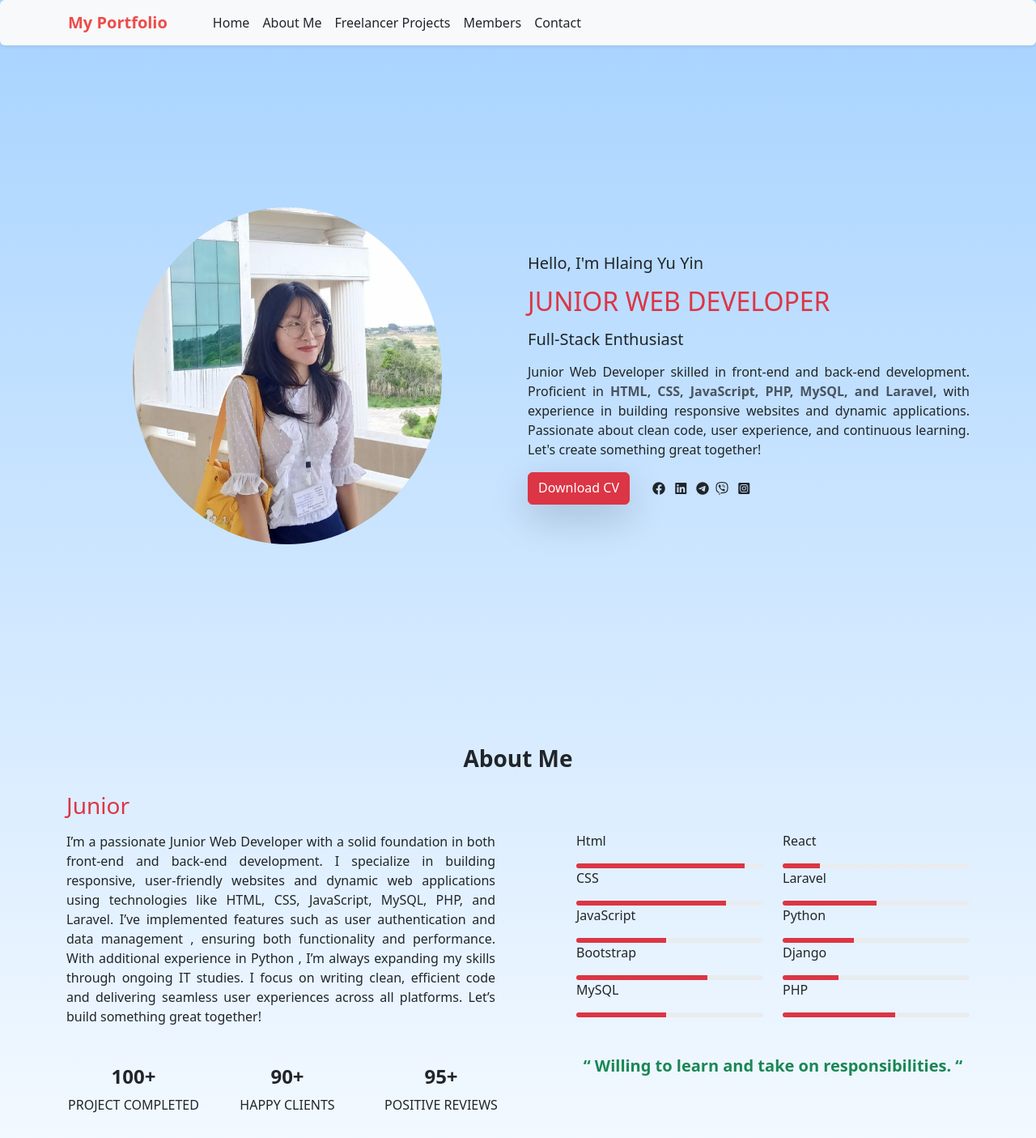
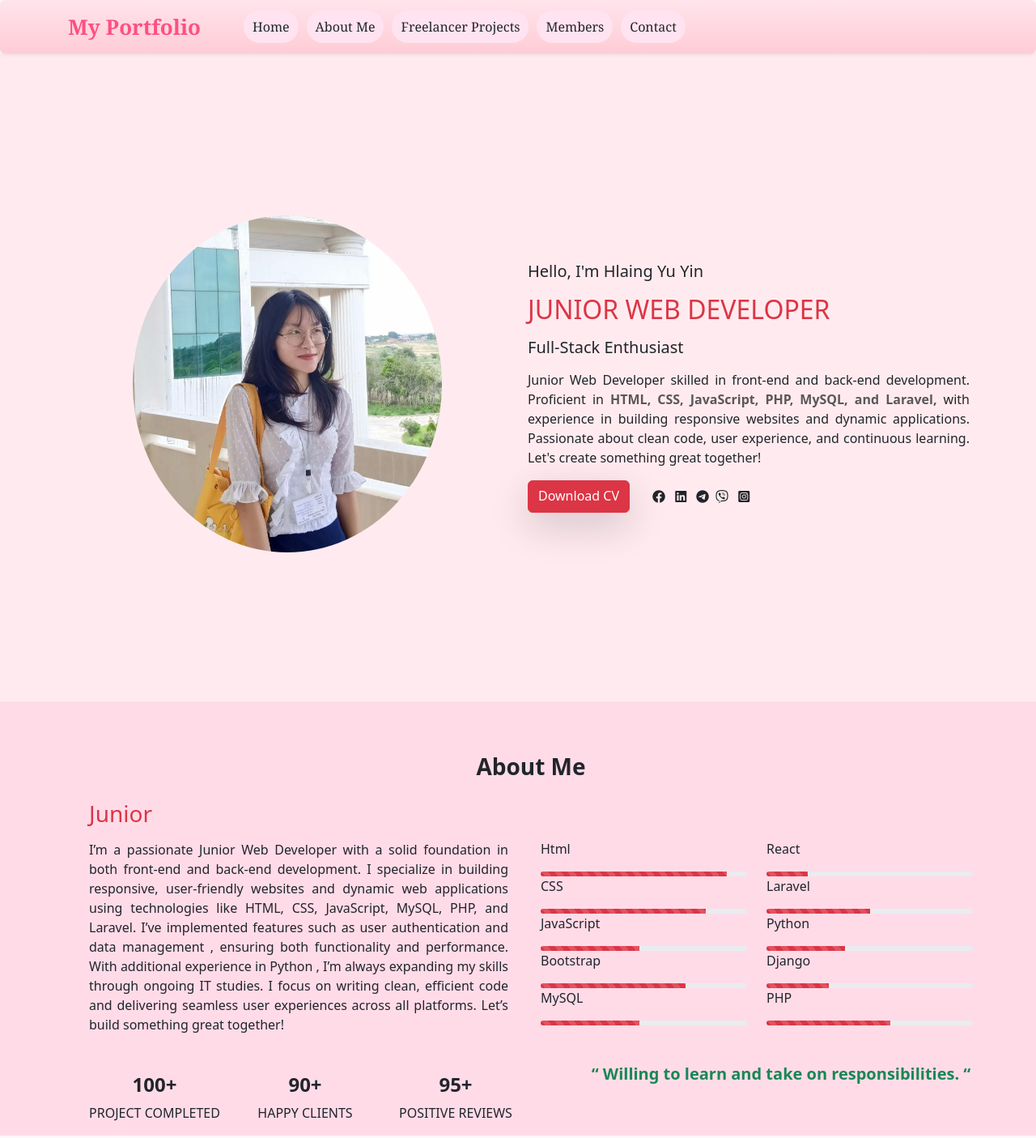
Before and after one commit to HlaingYuYin12/My-Portfolio, a plain HTML site: page index.html in a window 1280 px wide. Shown: the top 1405 px of the page at 81% size. Drawn offline with nearby package versions, Linux system fonts and the light colour scheme.

Commit message:
update colors and collapse nav bar

```diff
--- a/index.html
+++ b/index.html
@@ -22,10 +22,10 @@
 
         <!-- start for nav bar -->
         <nav
-            class="navbar navbar-expand-lg bg-body-tertiary rounded-2 shadow-sm sticky-top">
+            class="nav_background navbar navbar-expand-lg bg-body-tertiary rounded-2 shadow-sm sticky-top">
             <div class="container-fluid ">
-                <a class="navbar-brand fw-bold fs-5 mx-5 ps-4"
-                    href="#" style="color: #ee4b4b;">My Portfolio</a>
+                <a class="navbar-brand fw-bold mx-5 ps-4"
+                    href="#">My Portfolio</a>
                 <button class="navbar-toggler" type="button"
                     data-bs-toggle="collapse"
                     data-bs-target="#navbarSupportedContent"
@@ -63,34 +63,41 @@
             <!-- end for nav bar -->
 
             <!-- start for home section-->
-            <div class="container " id="home">
+            <div class="home" id="home">
+                <div class="container">
                     <div
                         class="row min-vh-100 align-items-center align-content-center">
                         <div class="col-lg-6">
                             <div class="text-center pt-3">
-                            <img src="./images/prof1.jpg" class="rounded-circle"
+                                <img src="./images/prof1.jpg"
+                                    class="rounded-circle slide-in-left"
                                     width="70%" height="70%" alt>
                             </div>
                         </div>
-                    <div class="col-lg-6 ">
-                        <div class>
+                        <div class="col-lg-6">
+                            <div class="slide-in-right">
                                 <h5><p class="text-dark pt-4">Hello, I'm
                                         Hlaing Yu Yin</h5></p>
-                            <h2 class="text-danger text-uppercase">Junior Web
+                                <h2 class="text-danger text-uppercase">Junior
+                                    Web
                                     Developer </h2>
                                 <h5 class="text-dark pt-2"> Full-Stack
                                     Enthusiast</h5>
 
                                 <p class="pt-2"
                                     style='text-align: justify; width: 100%;'>
-                                Junior Web Developer skilled in front-end and
+                                    Junior Web Developer skilled in front-end
+                                    and
                                     back-end development. Proficient in <b
                                         class="text-muted"> HTML, CSS,
-                                    JavaScript, PHP, MySQL, and Laravel, </b>
+                                        JavaScript, PHP, MySQL, and Laravel,
+                                    </b>
                                     with
-                                experience in building responsive websites and
+                                    experience in building responsive websites
+                                    and
                                     dynamic applications. Passionate about clean
-                                code, user experience, and continuous learning.
+                                    code, user experience, and continuous
+                                    learning.
                                     Let's create something great together!
                                 </p>
 
@@ -100,7 +107,8 @@
                                         download="HlaingYuYin_Resume.pdf">Download
                                         CV</a>
                                     <div class="p-2 px-4">
-                                    <i class="fa-brands fa-facebook p-1"></i>
+                                        <i
+                                            class="fa-brands fa-facebook p-1"></i>
                                         <a
                                             href="https://www.linkedin.com/in/hlaing-yu-yin-360561259/"
                                             class="text-dark"><i
@@ -119,12 +127,14 @@
                         </div>
                     </div>
                 </div>
+            </div>
 
             <!-- end for home section -->
 
             <!-- start for about me section -->
-            <div class=" mx-3 " id="about">
+            <div class="about " id="about">
                 <div class="container">
+                    <div class="container mx-3 ">
                         <div class="row text-center">
                             <h3 class="mt-5 p-3 fw-bolder">About Me</h3>
                         </div>
@@ -132,20 +142,30 @@
                             <div class="col-lg-6">
                                 <h3 class="text-danger mb-3">Junior</h3>
                                 <p class="pe-3"
-                                style='text-align: justify; width: 100%;'>I’m a
+                                    style='text-align: justify; width: 100%;'>I’m
+                                    a
                                     passionate Junior Web Developer with a
-                                solid foundation in both front-end and back-end
+                                    solid foundation in both front-end and
+                                    back-end
                                     development. I specialize in building
-                                responsive, user-friendly websites and dynamic
-                                web applications using technologies like HTML,
-                                CSS, JavaScript, MySQL, PHP, and Laravel. I’ve
-                                implemented features such as user authentication
+                                    responsive, user-friendly websites and
+                                    dynamic
+                                    web applications using technologies like
+                                    HTML,
+                                    CSS, JavaScript, MySQL, PHP, and Laravel.
+                                    I’ve
+                                    implemented features such as user
+                                    authentication
                                     and data management , ensuring both
-                                functionality and performance. With additional
-                                experience in Python , I’m always expanding my
-                                skills through ongoing IT studies. I focus on
+                                    functionality and performance. With
+                                    additional
+                                    experience in Python , I’m always expanding
+                                    my
+                                    skills through ongoing IT studies. I focus
+                                    on
                                     writing clean, efficient code and delivering
-                                seamless user experiences across all platforms.
+                                    seamless user experiences across all
+                                    platforms.
                                     Let’s build something great together!</p>
                                 <div class="row text-center mt-5">
                                     <div class="col-4">
@@ -155,7 +175,8 @@
                                     </div>
                                     <div class="col-4">
                                         <h4 class="fw-bold">90+</h4>
-                                    <p class="text-uppercase">Happy Clients</p>
+                                        <p class="text-uppercase">Happy
+                                            Clients</p>
                                     </div>
                                     <div class="col-4">
                                         <h4 class="fw-bold">95+</h4>
@@ -167,7 +188,7 @@
                             </div>
 
                             <div class="col-lg-6">
-                            <div class="row ms-5">
+                                <div class="row ">
                                     <div class="col-lg-6">
                                         <div class="mt-5">
                                             <p>Html</p>
@@ -175,9 +196,11 @@
                                                 style="height: 6px;"
                                                 role="progressbar"
                                                 aria-label="Basic example"
-                                            aria-valuenow="25" aria-valuemin="0"
+                                                aria-valuenow="25"
+                                                aria-valuemin="0"
                                                 aria-valuemax="100">
-                                            <div class="progress-bar bg-danger"
+                                                <div
+                                                    class="progress-bar-striped bg-danger"
                                                     style="width: 90%; "></div>
                                             </div>
 
@@ -186,9 +209,11 @@
                                                 style="height: 6px;"
                                                 role="progressbar"
                                                 aria-label="Basic example"
-                                            aria-valuenow="25" aria-valuemin="0"
+                                                aria-valuenow="25"
+                                                aria-valuemin="0"
                                                 aria-valuemax="100">
-                                            <div class="progress-bar bg-danger"
+                                                <div
+                                                    class="progress-bar-striped bg-danger"
                                                     style="width: 80%; "></div>
                                             </div>
 
@@ -197,9 +222,11 @@
                                                 style="height: 6px;"
                                                 role="progressbar"
                                                 aria-label="Basic example"
-                                            aria-valuenow="25" aria-valuemin="0"
+                                                aria-valuenow="25"
+                                                aria-valuemin="0"
                                                 aria-valuemax="100">
-                                            <div class="progress-bar bg-danger"
+                                                <div
+                                                    class="progress-bar-striped bg-danger"
                                                     style="width: 48%; "></div>
                                             </div>
 
@@ -208,9 +235,11 @@
                                                 style="height: 6px;"
                                                 role="progressbar"
                                                 aria-label="Basic example"
-                                            aria-valuenow="25" aria-valuemin="0"
+                                                aria-valuenow="25"
+                                                aria-valuemin="0"
                                                 aria-valuemax="100">
-                                            <div class="progress-bar bg-danger"
+                                                <div
+                                                    class="progress-bar-striped bg-danger"
                                                     style="width: 70%; "></div>
                                             </div>
 
@@ -219,9 +248,11 @@
                                                 style="height: 6px;"
                                                 role="progressbar"
                                                 aria-label="Basic example"
-                                            aria-valuenow="25" aria-valuemin="0"
+                                                aria-valuenow="25"
+                                                aria-valuemin="0"
                                                 aria-valuemax="100">
-                                            <div class="progress-bar bg-danger"
+                                                <div
+                                                    class="progress-bar-striped bg-danger"
                                                     style="width: 48%; "></div>
                                             </div>
 
@@ -236,9 +267,11 @@
                                                 style="height: 6px;"
                                                 role="progressbar"
                                                 aria-label="Basic example"
-                                            aria-valuenow="25" aria-valuemin="0"
+                                                aria-valuenow="25"
+                                                aria-valuemin="0"
                                                 aria-valuemax="100">
-                                            <div class="progress-bar bg-danger"
+                                                <div
+                                                    class="progress-bar-striped bg-danger"
                                                     style="width: 20%; "></div>
                                             </div>
 
@@ -247,9 +280,11 @@
                                                 style="height: 6px;"
                                                 role="progressbar"
                                                 aria-label="Basic example"
-                                            aria-valuenow="25" aria-valuemin="0"
+                                                aria-valuenow="25"
+                                                aria-valuemin="0"
                                                 aria-valuemax="100">
-                                            <div class="progress-bar bg-danger"
+                                                <div
+                                                    class="progress-bar-striped bg-danger"
                                                     style="width: 50%; "></div>
                                             </div>
 
@@ -258,9 +293,11 @@
                                                 style="height: 6px;"
                                                 role="progressbar"
                                                 aria-label="Basic example"
-                                            aria-valuenow="25" aria-valuemin="0"
+                                                aria-valuenow="25"
+                                                aria-valuemin="0"
                                                 aria-valuemax="100">
-                                            <div class="progress-bar bg-danger"
+                                                <div
+                                                    class="progress-bar-striped bg-danger"
                                                     style="width: 38%; "></div>
                                             </div>
 
@@ -269,9 +306,11 @@
                                                 style="height: 6px;"
                                                 role="progressbar"
                                                 aria-label="Basic example"
-                                            aria-valuenow="25" aria-valuemin="0"
+                                                aria-valuenow="25"
+                                                aria-valuemin="0"
                                                 aria-valuemax="100">
-                                            <div class="progress-bar bg-danger"
+                                                <div
+                                                    class="progress-bar-striped bg-danger"
                                                     style="width: 30%; "></div>
                                             </div>
 
@@ -280,9 +319,11 @@
                                                 style="height: 6px;"
                                                 role="progressbar"
                                                 aria-label="Basic example"
-                                            aria-valuenow="25" aria-valuemin="0"
+                                                aria-valuenow="25"
+                                                aria-valuemin="0"
                                                 aria-valuemax="100">
-                                            <div class="progress-bar bg-danger"
+                                                <div
+                                                    class="progress-bar-striped bg-danger"
                                                     style="width: 60%; "></div>
                                             </div>
 
@@ -297,6 +338,7 @@
                                             Willing to
                                             learn and take on
                                             responsibilities. “</h5>
+                                    </div>
                                 </div>
                             </div>
                         </div>
@@ -321,4 +363,6 @@
         <script
             src="https://cdn.jsdelivr.net/npm/bootstrap@5.3.3/dist/js/bootstrap.bundle.min.js"></script>
 
+        <!-- link for js -->
+        <script src="./main.js"></script>
     </html>
--- a/style.css
+++ b/style.css
@@ -1,3 +1,76 @@
 body{
-    background: linear-gradient(to bottom, #a7d3ff, #ffffff);
+    background-color: #fff6f9;
 }
+.nav_background {
+    background: linear-gradient(to bottom, #ffe4ec, #ffccd5);
+    color: #4b4453;
+}
+
+.home{
+    background-color: #ffebef;
+}
+
+
+.btn-pink {
+    background-color: #ff6b81;
+    color: white;
+    border: none;
+}
+
+.navbar-brand{
+    color: #ff4f81;
+    font-family:Cambria, Cochin, Georgia, Times, 'Times New Roman', serif;
+    font-size: 26px;
+}
+
+.nav-item{
+    border-radius: 2em;
+    background-color: rgba(255, 228, 242, 0.95);
+    margin: 5px;
+    font-family:Cambria, Cochin, Georgia, Times, 'Times New Roman', serif;
+    padding-left: 3px;
+    padding-right: 3px;
+    text-align: center;
+}
+
+.nav-item:hover {
+    background-color: #ff4f81;
+    border-radius: 2em;
+}
+
+.about{
+   background-color: hsl(339, 100%, 93%);
+}
+
+
+@keyframes slideInLeft {
+  from {
+    transform: translateX(-100%);
+    opacity: 0;
+  }
+  to {
+    transform: translateX(0);
+    opacity: 1;
+  }
+}
+
+.slide-in-left {
+  animation: slideInLeft 2s ease-out;
+}
+
+
+
+@keyframes slideInRight {
+  from {
+    transform: translateX(100%);
+    opacity: 0;
+  }
+  to {
+    transform: translateX(0);
+    opacity: 1;
+  }
+}
+
+.slide-in-right {
+  animation: slideInRight 2s ease-out;
+}
```
Also changed, not shown: main.js (added, +12 -0 lines). Lines whose indentation alone changed are shown as unchanged.
